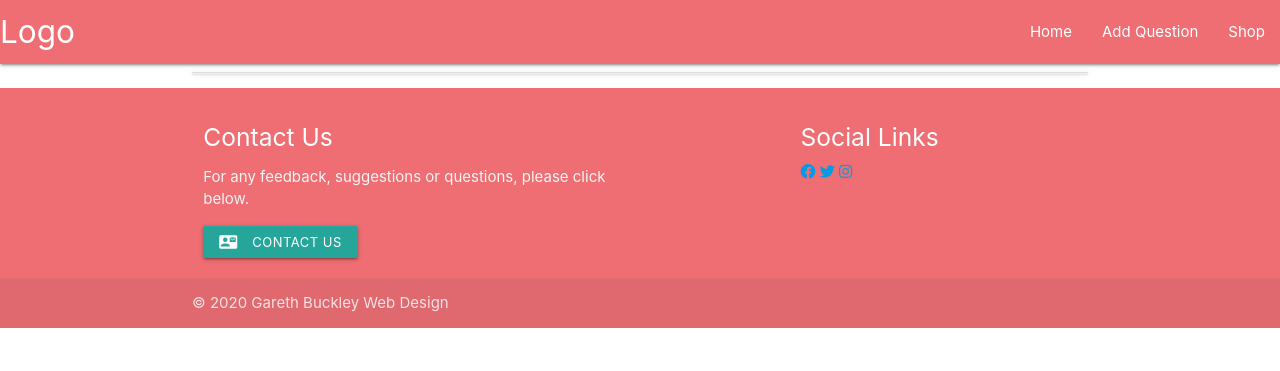
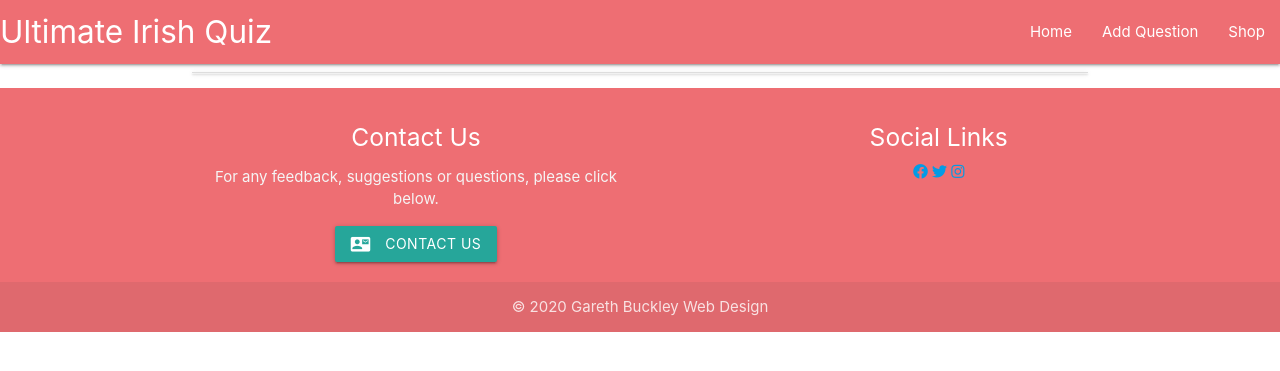
Before and after one commit to Gareth1980/ultimate-irish-quiz, a Flask app: page / in a window 1280 px wide. Shown: the top 371 px of the page. Run offline with Flask 2, Linux system fonts and the light colour scheme; data that the repository does not hold is empty; some libraries are stand-ins or nearby versions.

Commit message:
fixed sidebar menu, centered footer content, uploaded images, started modal contact us modal form

```diff
--- a/static/css/style.css
+++ b/static/css/style.css
@@ -9,3 +9,10 @@
 .question_header {
   margin-top: 5px;
 }
+
+/* background image */
+body{
+    background-image: url('static/css/images/background.jpg') fixed no-repeat;
+}
+
+/* background image */
--- a/templates/base.html
+++ b/templates/base.html
@@ -15,7 +15,12 @@
       href="https://cdnjs.cloudflare.com/ajax/libs/materialize/1.0.0/css/materialize.min.css"
     />
     <!--Font Awesome-->
-    <link rel="stylesheet" href="https://use.fontawesome.com/releases/v5.13.0/css/all.css" integrity="sha384-Bfad6CLCknfcloXFOyFnlgtENryhrpZCe29RTifKEixXQZ38WheV+i/6YWSzkz3V" crossorigin="anonymous">
+    <link
+      rel="stylesheet"
+      href="https://use.fontawesome.com/releases/v5.13.0/css/all.css"
+      integrity="sha384-Bfad6CLCknfcloXFOyFnlgtENryhrpZCe29RTifKEixXQZ38WheV+i/6YWSzkz3V"
+      crossorigin="anonymous"
+    />
 
     <!--style.css-->
     <link
@@ -26,17 +31,18 @@
   </head>
   <body>
     <header>
-      <div class="navbar-fixed">
       <nav>
         <div class="nav-wrapper">
-            <a href="{{url_for('get_questions')}}" class="brand-logo">Logo</a>
+          <a href="{{url_for('get_questions')}}" class="brand-logo"
+            >Ultimate Irish Quiz</a
+          >
           <a href="#" data-target="mobile-demo" class="sidenav-trigger"
             ><i class="material-icons">menu</i></a
           >
           <ul class="right hide-on-med-and-down">
             <li><a href="{{url_for('get_questions')}}">Home</a></li>
             <li><a href="{{url_for('add_question')}}">Add Question</a></li>
-              <li><a href="#Shop">Shop</a></li>
+            <li><a href="#">Shop</a></li>
           </ul>
         </div>
       </nav>
@@ -44,25 +50,30 @@
       <ul class="sidenav" id="mobile-demo">
         <li><a href="{{url_for('get_questions')}}">Home</a></li>
         <li><a href="{{url_for('add_question')}}">Add Question</a></li>
-          <li><a href="#Shop">Shop</a></li>
+        <li><a href="#">Shop</a></li>
       </ul>
-      </div>
     </header>
 
     <div class="container">
       {% block content %} {% endblock %}
     </div>
 
-    <footer class="page-footer">
+    <footer class="page-footer center-align">
       <div class="container">
         <div class="row">
           <div class="col l6 s12">
             <h5 class="white-text">Contact Us</h5>
-                <p class="grey-text text-lighten-4">For any feedback, suggestions or questions, please click below.</p>
-                <a href="#" class="waves-effect waves-light btn-small"><i class="material-icons left">contact_mail</i>Contact Us</a>
+            <p class="grey-text text-lighten-4">
+              For any feedback, suggestions or questions, please click below.
+            </p>
+            <!-- Modal Trigger -->
+            <a class="waves-effect waves-light btn modal-trigger" href="#modalContactForm"
+              ><i class="material-icons left">contact_mail</i>Contact Us</a
+            >
           </div>
           <div class="col l4 offset-l2 s12">
-                <h5 class="white-text">Social Links</h5>
+            <h5 class="white-text center-align">Social Links</h5>
+            <div>
               <a target="_blank" href="https://www.facebook.com">
                 <i class="fab fa-facebook" aria-hidden="true"></i>
                 <span class="sr-only">Facebook</span>
@@ -78,12 +89,64 @@
             </div>
           </div>
         </div>
+      </div>
       <div class="footer-copyright">
-            <div class="container">
+        <div class="center-align container">
           © 2020 Gareth Buckley Web Design
         </div>
       </div>
     </footer>
+
+    <!-- Modal Structure -->
+   <div id="modalContactForm" class="modal">
+   <form class="signup-form" onsubmit="return sendMail(this);">
+    <div class="modal-content">
+      <h4>Contact Us</h4>
+
+      <div class="row">
+    <div class="col s12">
+      <div class="row">
+        <div class="input-field col s12">
+          <i class="material-icons prefix">person</i>
+          <input name="firstname" id="fname" type="text" class="autocomplete" required>
+          <label for="autocomplete-input" for="fname">Your name</label>
+        </div>
+      </div>
+    </div>
+  </div>
+  <div class="row">
+    <div class="col s12">
+      <div class="row">
+        <div class="input-field col s12">
+          <i class="material-icons prefix">email</i>
+          <input class="autocomplete" type="email" name="emailaddress" id="email" required>
+          <label for="autocomplete-input">Your email</label>
+        </div>
+      </div>
+    </div>
+  </div>
+  <div class="row">
+    <div class="col s12">
+      <div class="row">
+        <div class="input-field col s12">
+          <i class="material-icons prefix">textsms</i>
+          <input type="text" id="message" name="query" class="autocomplete" required>
+          <label for="autocomplete-input">Your message</label>
+        </div>
+      </div>
+    </div>
+  </div>
+    </div>
+
+      <div class="modal-footer center-align">
+        <a class="waves-effect waves-light btn modal-trigger" href="#"
+              ><input class="join-button" type="Reset" value="Clear"></a>
+        <a class="waves-effect waves-light btn modal-trigger" href="#"
+              ><input class="join-button" type="submit" value="Submit"></a>
+      </div>
+    </form>
+  </div>
+
     <!--JavaScript at end of body for optimized loading-->
     <script src="https://cdnjs.cloudflare.com/ajax/libs/jquery/3.2.1/jquery.min.js"></script>
     <script src="https://cdnjs.cloudflare.com/ajax/libs/materialize/1.0.0/js/materialize.min.js"></script>
@@ -92,6 +155,7 @@
         $(".collapsible").collapsible();
         $("select").formSelect();
         $(".sidenav").sidenav();
+        $(".modal").modal();
       });
     </script>
   </body>
```
Also changed, not shown: static/images/background.jpg (added), static/images/general_knowledge.jpg (added), static/images/geography.jpg (added), static/images/history.jpg (added), static/images/music.jpg (added), static/images/politics.jpg (added), static/images/quiz.jpg (added), static/images/sports.jpg (added), static/images/tv_and_film.jpg (added). Lines whose indentation alone changed are shown as unchanged.
